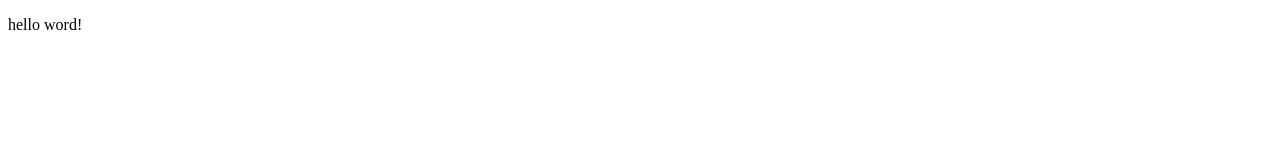
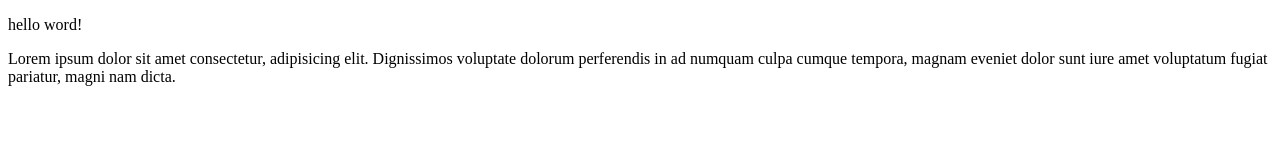
Before and after one commit to maulanarisky/git-test, a plain HTML site: page index.html in a window 1280 px wide. Drawn offline with Linux system fonts and the light colour scheme.

Commit message:
menambahkan paragrapf

```diff
--- a/index.html
+++ b/index.html
@@ -8,5 +8,6 @@
 </head>
 <body>
     <p>hello word!</p>
+    <p>Lorem ipsum dolor sit amet consectetur, adipisicing elit. Dignissimos voluptate dolorum perferendis in ad numquam culpa cumque tempora, magnam eveniet dolor sunt iure amet voluptatum fugiat pariatur, magni nam dicta.</p>
 </body>
 </html>
```
